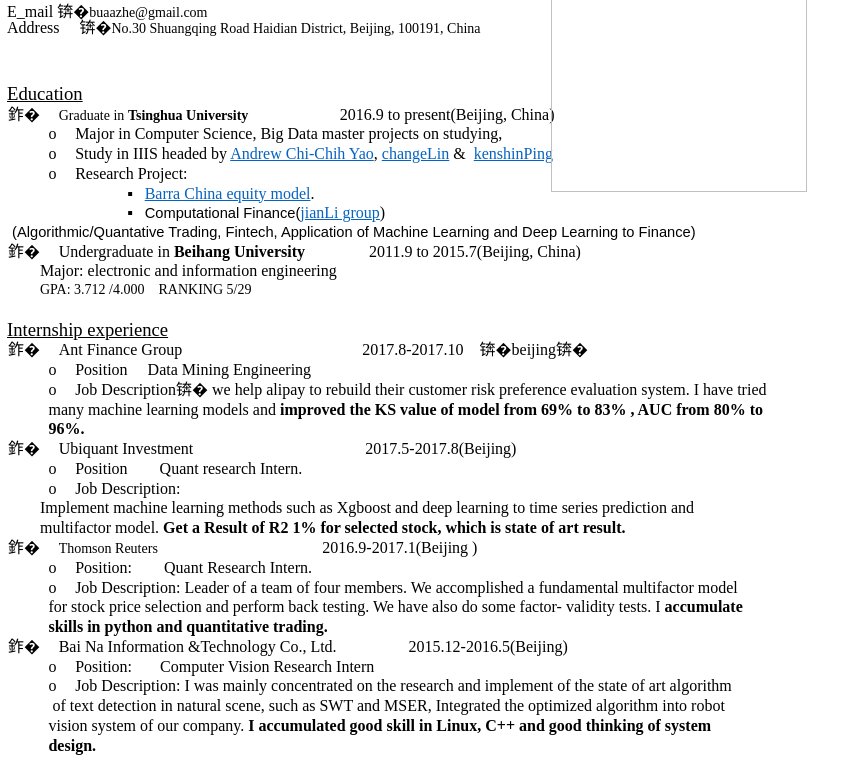
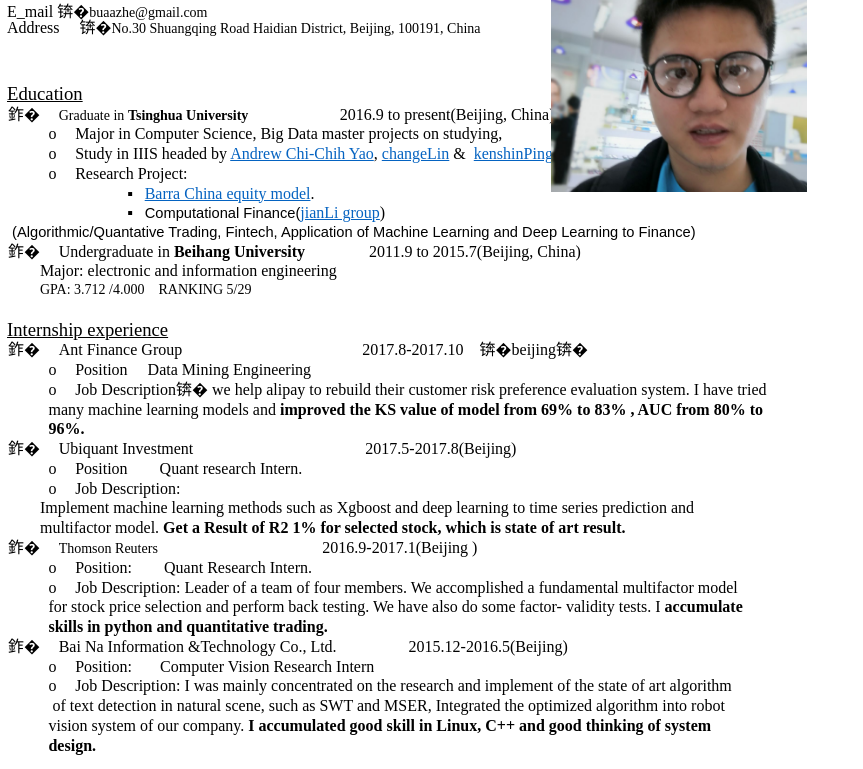
Before and after one commit to zhezhong/zhezhong.github.io, a plain HTML site: page index.html in a window 1280 px wide. Shown: the part 95-864 px from the top of the page, without its empty margins (0-863 px from the left). Drawn offline with Linux system fonts and the light colour scheme.

Commit message:
Update index.html

```diff
--- a/index.html
+++ b/index.html
@@ -100,7 +100,7 @@ ul
 4.15pt;margin-left:0in;line-height:117%'><span style='position:relative;
 z-index:251658240'><span style='position:absolute;left:543px;top:-9px;
 width:256px;height:256px'><img width=256 height=256
-src="./image001.jpg"></span></span><b><span
+src="./image001.png"></span></span><b><span
 style='font-size:36.0pt;line-height:117%;font-family:"Cambria","serif"'>Zhe
 Zhong &nbsp;&nbsp;&nbsp;&nbsp;&nbsp;&nbsp;&nbsp;&nbsp;&nbsp;&nbsp;&nbsp;&nbsp;&nbsp;&nbsp;&nbsp;&nbsp;&nbsp;&nbsp;&nbsp;&nbsp;&nbsp;&nbsp;&nbsp;&nbsp;&nbsp;&nbsp;&nbsp;&nbsp;&nbsp;&nbsp;&nbsp;&nbsp;&nbsp;&nbsp;&nbsp;&nbsp;&nbsp;&nbsp;&nbsp;</span></b></p>
 
```
